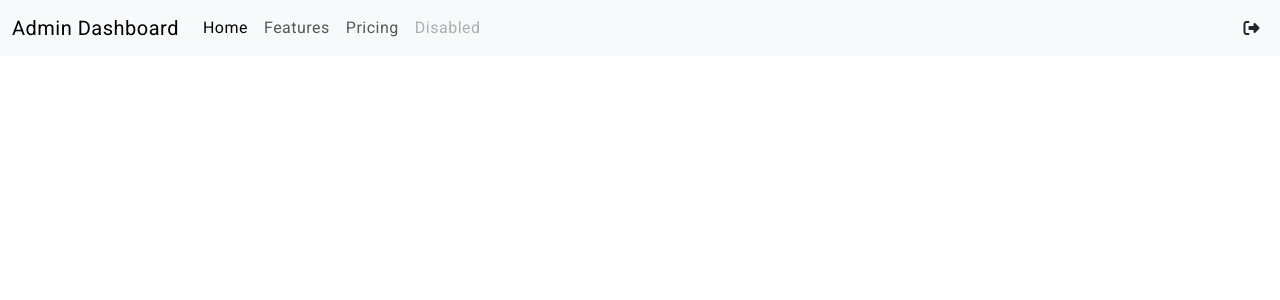
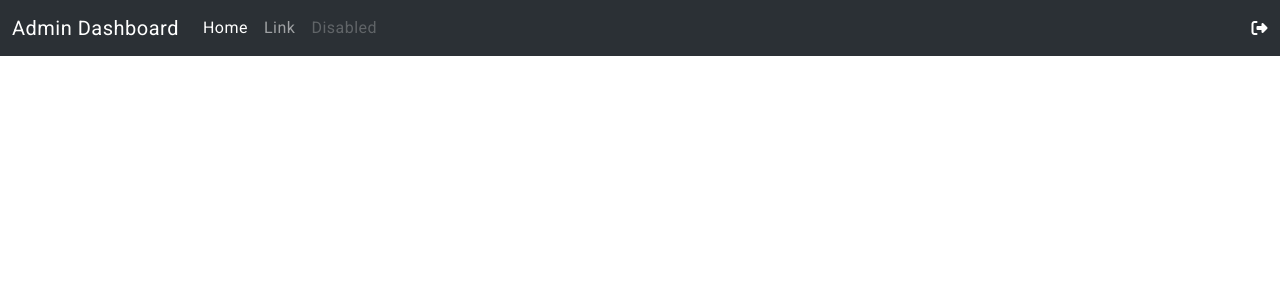
Before and after one commit to krishnak03/Library-Management-Frontend, an Angular app: page /admin-dashboard in a window 1280 px wide. Shown: the top 300 px of the page. Built offline with nearby package versions, Linux system fonts and the light colour scheme.

Commit message:
adding new navbar template and logout button

```diff
--- a/src/app/admin-dashboard/admin-dashboard.component.html
+++ b/src/app/admin-dashboard/admin-dashboard.component.html
@@ -1,26 +1,26 @@
-<nav class="navbar navbar-expand-lg bg-body-tertiary">
+<nav class="navbar navbar-expand-lg bg-body-tertiary" data-bs-theme="dark">
     <div class="container-fluid">
-        <a class="navbar-brand" href="#">Admin Dashboard</a>
-        <button class="navbar-toggler" type="button" data-bs-toggle="collapse" data-bs-target="#navbarNav"
-            aria-controls="navbarNav" aria-expanded="false" aria-label="Toggle navigation">
+        <button class="navbar-toggler" type="button" data-bs-toggle="collapse" data-bs-target="#navbarTogglerDemo01"
+            aria-controls="navbarTogglerDemo01" aria-expanded="false" aria-label="Toggle navigation">
             <span class="navbar-toggler-icon"></span>
         </button>
-        <div class="collapse navbar-collapse" id="navbarNav">
-            <ul class="navbar-nav">
+        <div class="collapse navbar-collapse" id="navbarTogglerDemo01">
+            <a class="navbar-brand" href="#">Admin Dashboard</a>
+            <ul class="navbar-nav me-auto mb-2 mb-lg-0">
                 <li class="nav-item">
                     <a class="nav-link active" aria-current="page" href="#">Home</a>
                 </li>
                 <li class="nav-item">
-                    <a class="nav-link" href="#">Features</a>
-                </li>
-                <li class="nav-item">
-                    <a class="nav-link" href="#">Pricing</a>
+                    <a class="nav-link" href="#">Link</a>
                 </li>
                 <li class="nav-item">
                     <a class="nav-link disabled" aria-disabled="true">Disabled</a>
                 </li>
             </ul>
+            <div class="d-flex">
+                <em class="fa-solid fa-right-from-bracket" onkeypress="" (click)="adminLogout()"
+                    style="color: white;"></em>
+            </div>
         </div>
-        <em class="fa-solid fa-right-from-bracket d-flex me-2" onkeypress="" (click)="adminLogout()"></em>
     </div>
 </nav>
```
